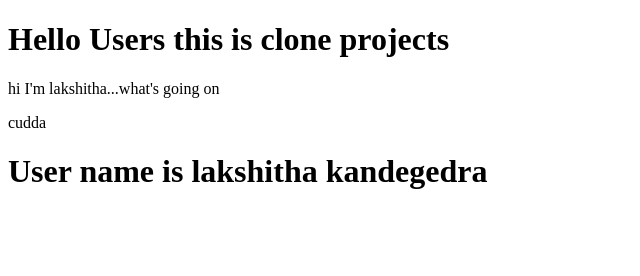
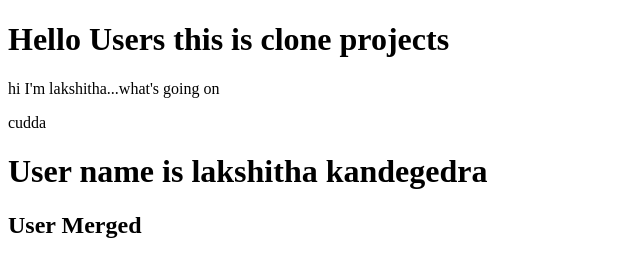
Before and after one commit to KavishkaSasindu/collabarators_practise, a plain HTML site: page index.html in a window 1280 px wide. Shown: the whole page, without its empty margins (0-640 px from the left). Drawn offline with Linux system fonts and the light colour scheme.

Commit message:
after merged

```diff
--- a/index.html
+++ b/index.html
@@ -12,5 +12,7 @@
 
 
     <h1>User name is lakshitha kandegedra</h1>
+
+    <h2>User Merged</h2>
   </body>
 </html>
```
